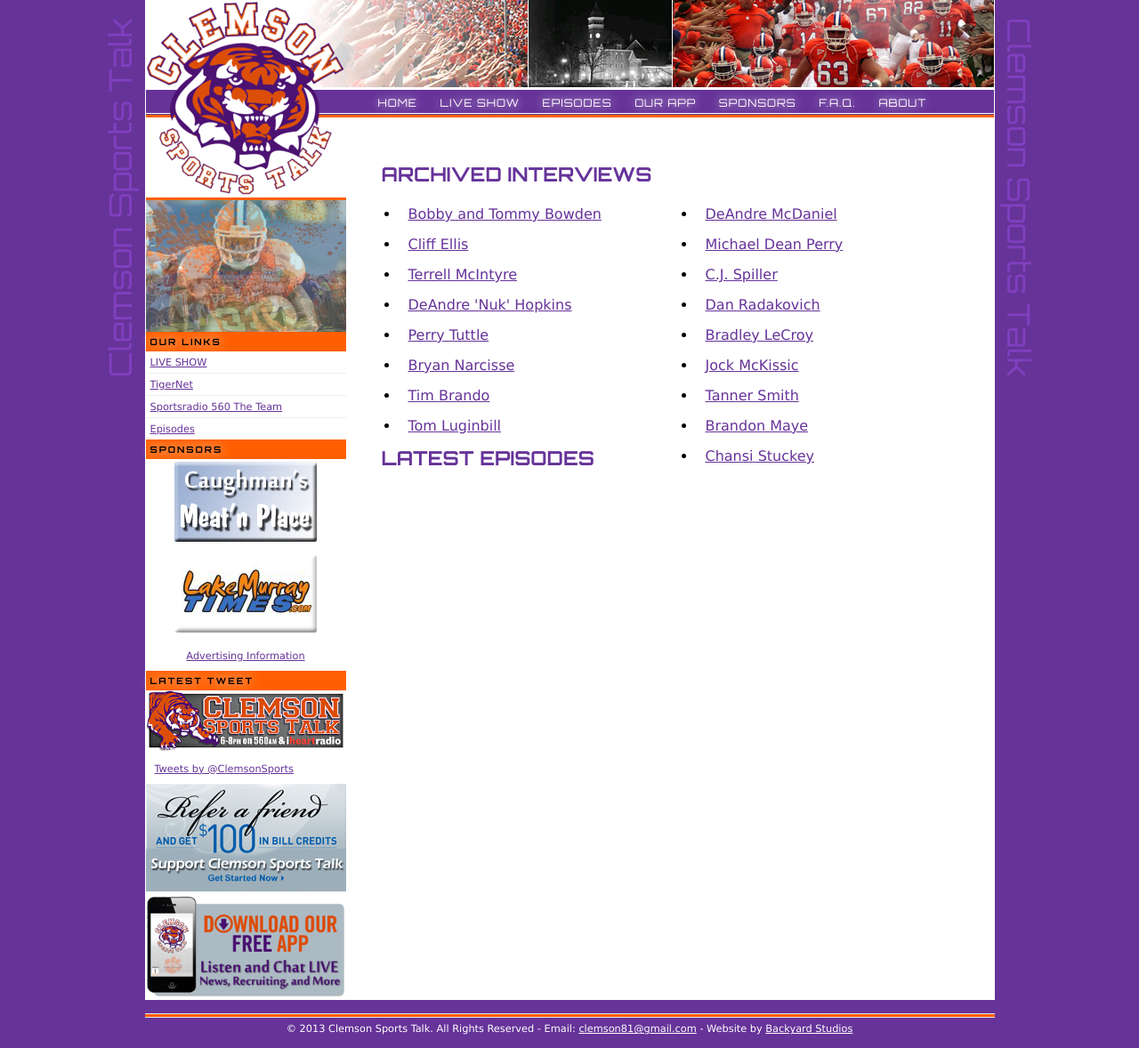
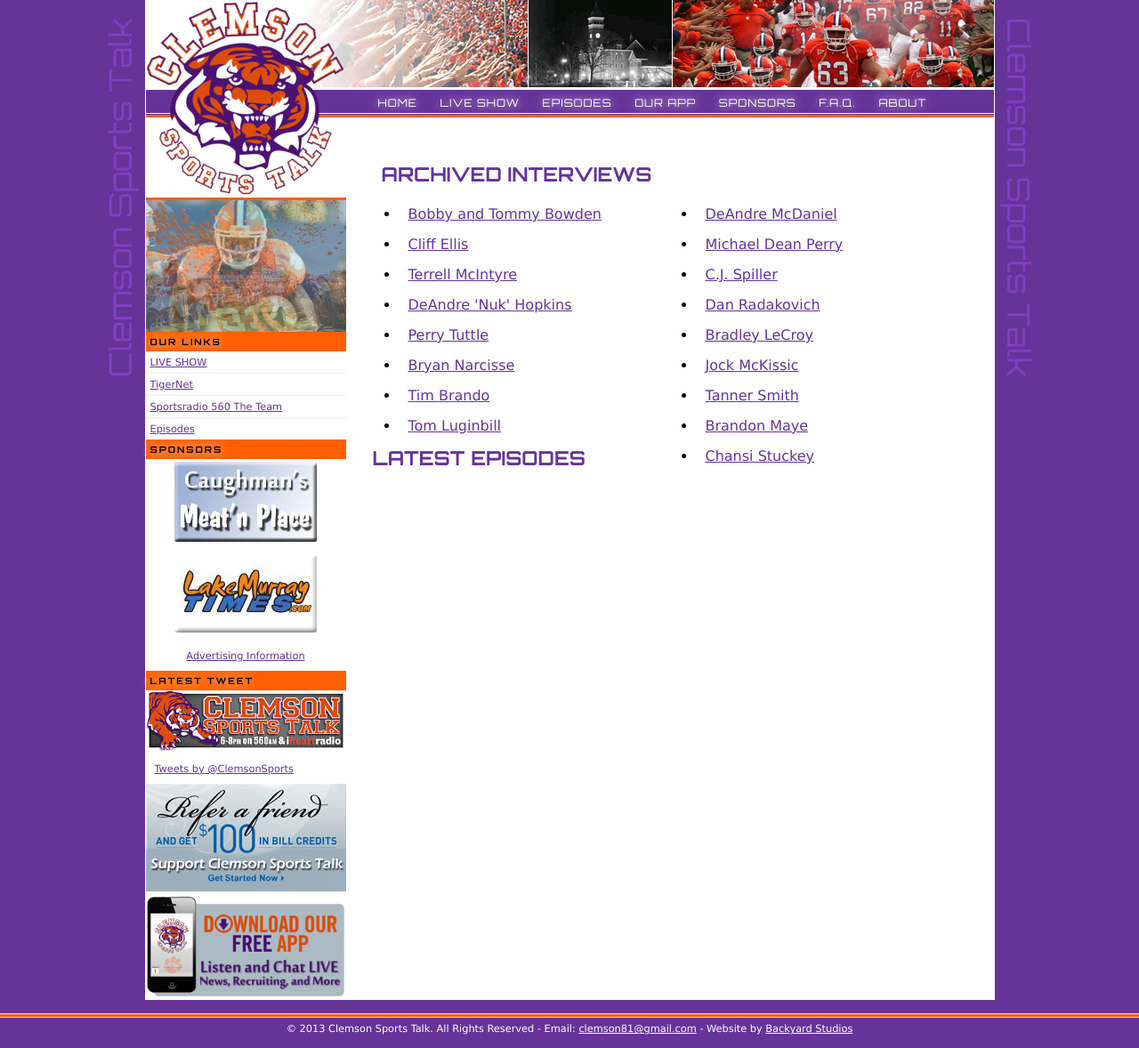
Before and after one commit to clemsonsportstalk/clemsonsportstalk, a Jekyll site: the page built from tnt/index.html, in a window 1280 px wide. Shown: the whole page at 89% size. Built offline with Jekyll 4.4.1, drawn with Linux system fonts in a browser that asks for light colours; nearby versions of some CDN libraries; Markdown is read by kramdown in place of the engine named in the settings; comment, search, counter and statistics services are not loaded.

Commit message:
Update index.html

```diff
--- a/tnt/index.html
+++ b/tnt/index.html
@@ -104,9 +104,7 @@
      </article>
      </div>
 
-     <br>
-     <div class='pam'>
-     <article>
+   <article>
 
       <h3>Latest Episodes</h3>
 
```
